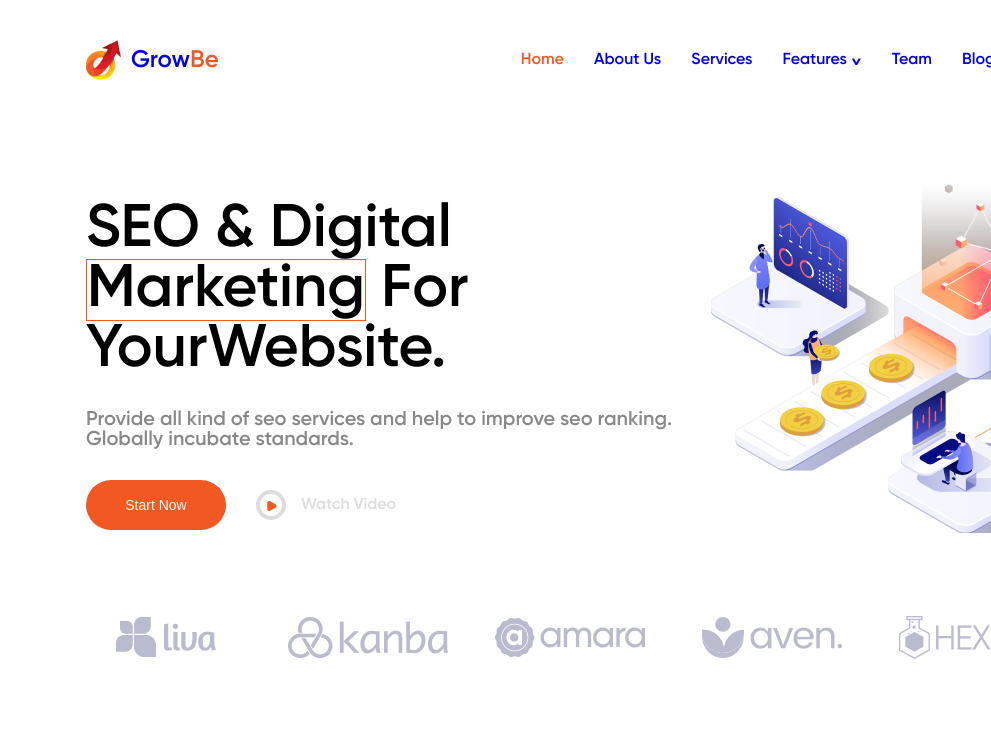
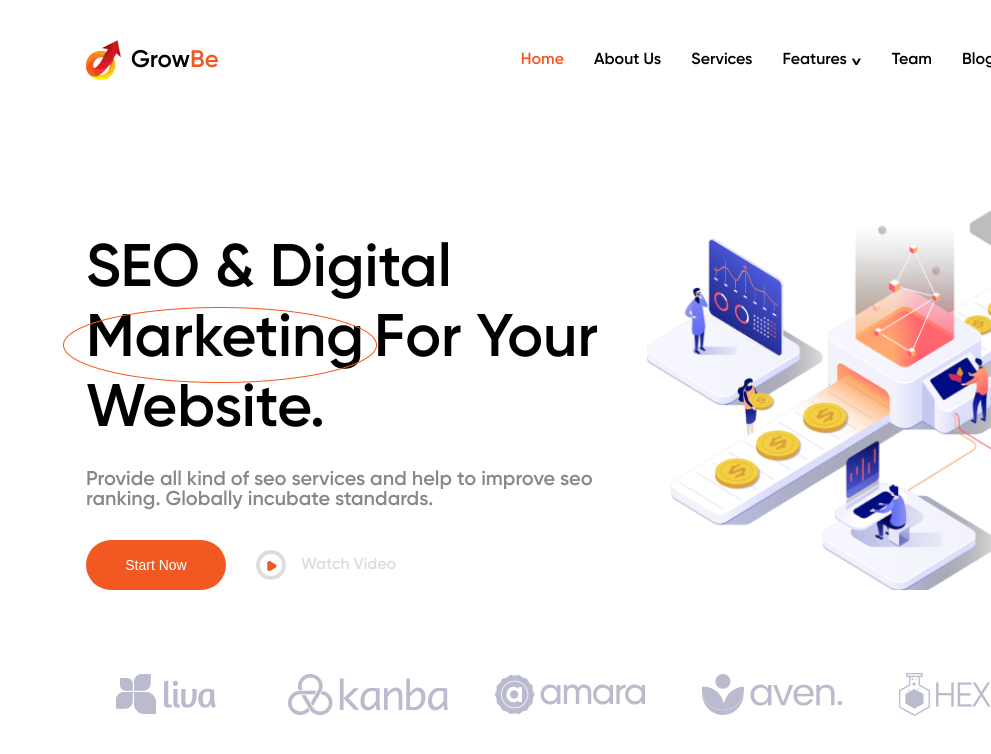
Before and after one commit to itshnic/language_prog, a plain HTML site: page Fullstack/html_2/index.html in a window 1280 px wide. Shown: the top 754 px of the page, without its empty margins (289-1280 px from the left). Drawn offline with Linux system fonts and the light colour scheme.

Commit message:
lesson_flex

```diff
--- a/Fullstack/html_2/css/null.css
+++ b/Fullstack/html_2/css/null.css
@@ -59,6 +59,7 @@ button::-moz-focus-inner {
 a,
 a:visited {
 	text-decoration: none;
+	color: black;
 }
 a:hover {
 	text-decoration: none;
--- a/Fullstack/html_2/index.html
+++ b/Fullstack/html_2/index.html
@@ -36,8 +36,13 @@
 				<div class="main__head_info main__info">
 					<div class="main__info_title info__title">
 						<span>SEO & Digital</span>
-						<span class="info__title_border">Marketing</span>
-						<span>For YourWebsite.</span>
+						<span class="textForBorder"
+							><span class="textForBorder_border"></span>
+							Marketing
+						</span>
+
+						<span>For Your</span>
+						<span>Website.</span>
 					</div>
 					<p class="main__info_txt">
 						Provide all kind of seo services and help to improve seo ranking.
--- a/Fullstack/html_2/style.css
+++ b/Fullstack/html_2/style.css
@@ -3,7 +3,7 @@
 	margin: 0 auto;
 }
 .header {
-	margin-bottom: 80px;
+	margin-bottom: 120px;
 }
 .header__top {
 	display: flex;
@@ -31,6 +31,7 @@
 	gap: 30px;
 	font-weight: medium;
 }
+
 .header__top_nav a:first-child {
 	color: #f25822;
 }
@@ -86,6 +87,7 @@
 	display: flex;
 	flex-direction: column;
 	gap: 30px;
+	max-width: 522px;
 }
 
 .main__info {
@@ -94,10 +96,23 @@
 .main__info_title {
 	font-size: 60px;
 	font-weight: bold;
+	display: flex;
+	flex-wrap: wrap;
+	align-items: center;
+	gap: 10px;
 }
-.info__title_border {
-	border: 1px solid #f25822;
-	border-radius: ;
+.textForBorder {
+	position: relative;
+	z-index: 10;
+}
+.textForBorder_border {
+	/* 	border: 1px solid #f25822;
+	border-radius: 80%;
+	padding: 1px 0 8px 0; */
+	content: url(img/main/border_text.png);
+	position: absolute;
+	left: -23px;
+	top: -3px;
 }
 .main__info_txt {
 	color: #888888;
@@ -111,6 +126,7 @@
 }
 .main__head_img {
 	width: 610px;
+	padding-right: 70px;
 }
 .main__btn_video {
 	display: flex;
```
Also changed, not shown: Fullstack/html_2/img/main/border_text.png (added).
